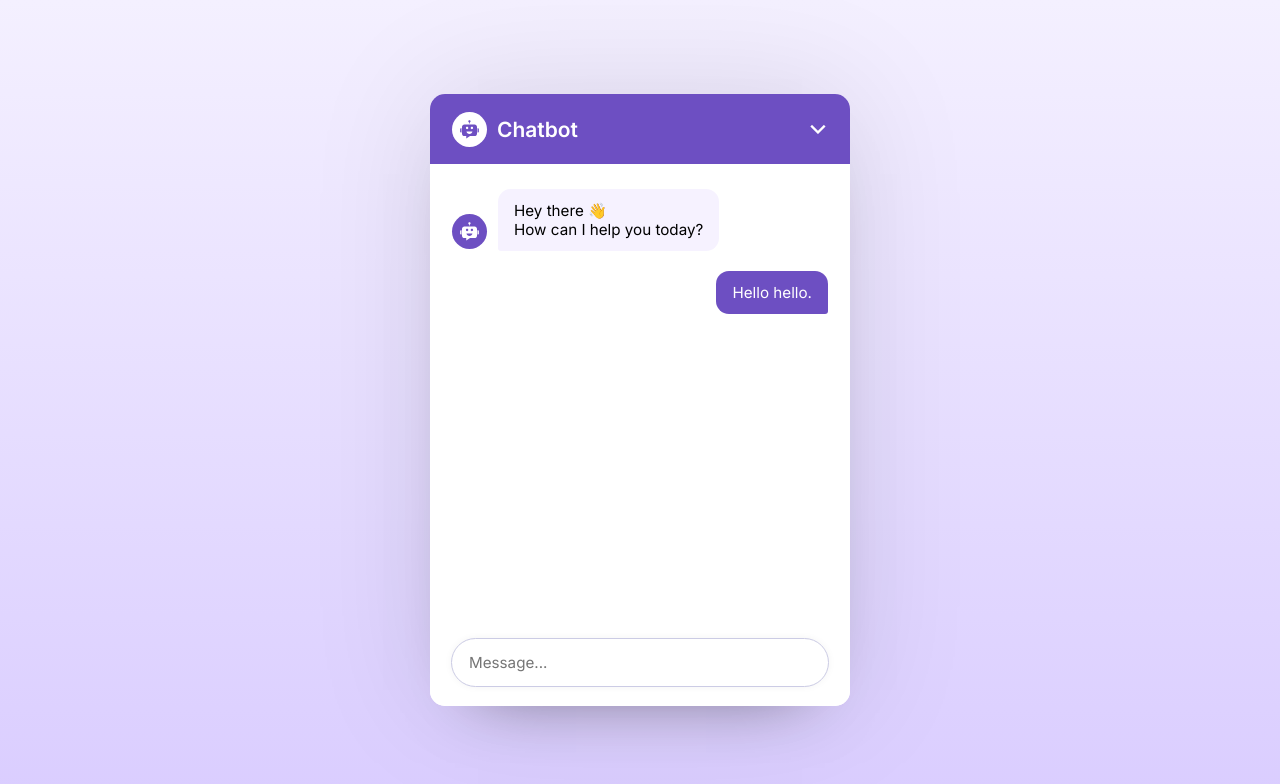
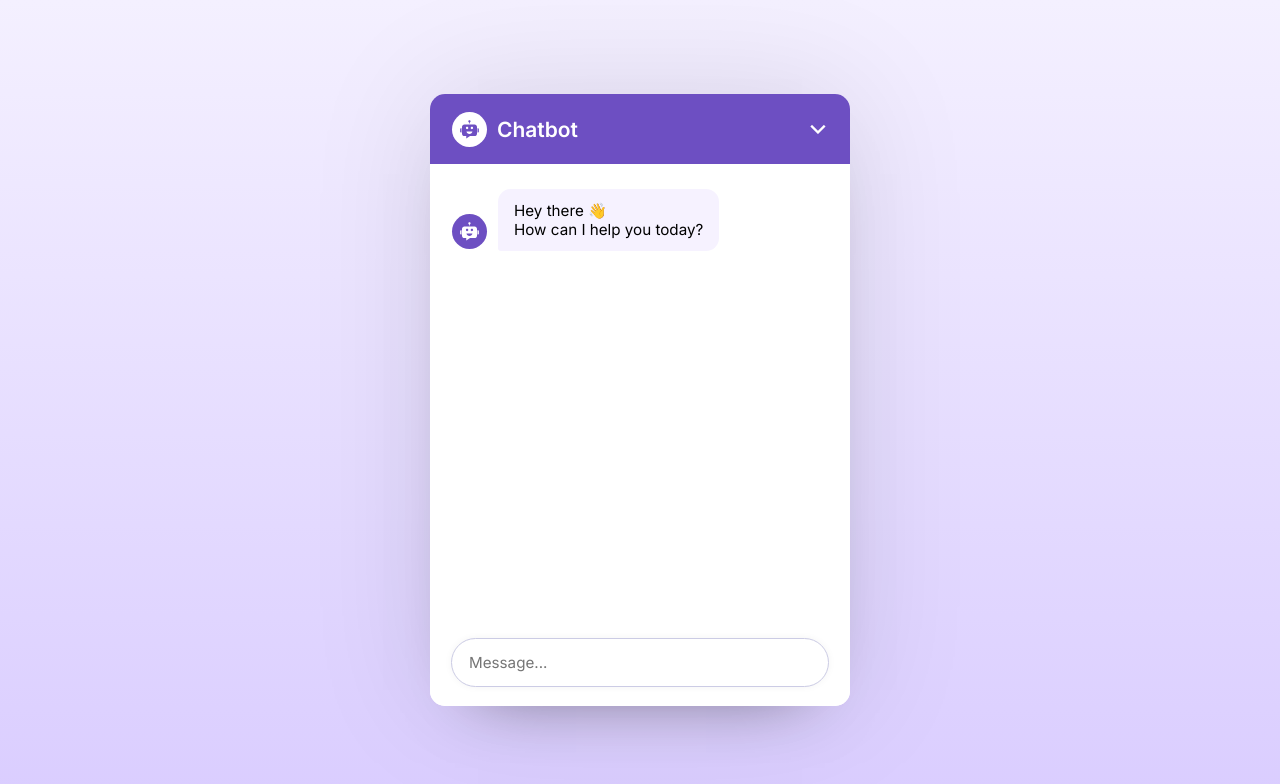
Before and after one commit to emmanuellekamwa/AI-Chatbot, a React (Vite) app: page / in a window 1280 px wide. Shown: the top 784 px of the page. Built offline with nearby package versions, Linux system fonts and the light colour scheme.

Commit message:
Passed a chat object with role and text properties as a prop

```diff
--- a/src/App.jsx
+++ b/src/App.jsx
@@ -21,9 +21,9 @@ const App = () => {
           Hey there 👋 <br /> How can I help you today?
         </p>
         </div>
-        <div className="message user-message">
-        <p className="message-text">Hello hello.</p>
-        </div>
+        {chatHistory.map((chat, index) => (
+          <ChatMessage key={index} chat={chat}/>
+        ))}
       </div>
       <div className="chat-footer">
         <ChatForm setChatHistory={setChatHistory} />
```
Also changed, not shown: src/components/ChatMessage.jsx (+9 -0 lines).
